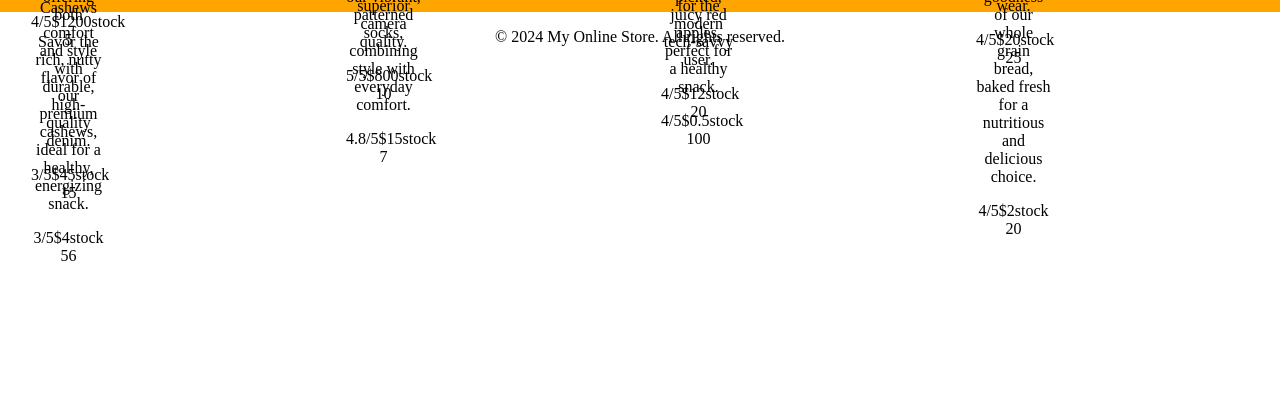
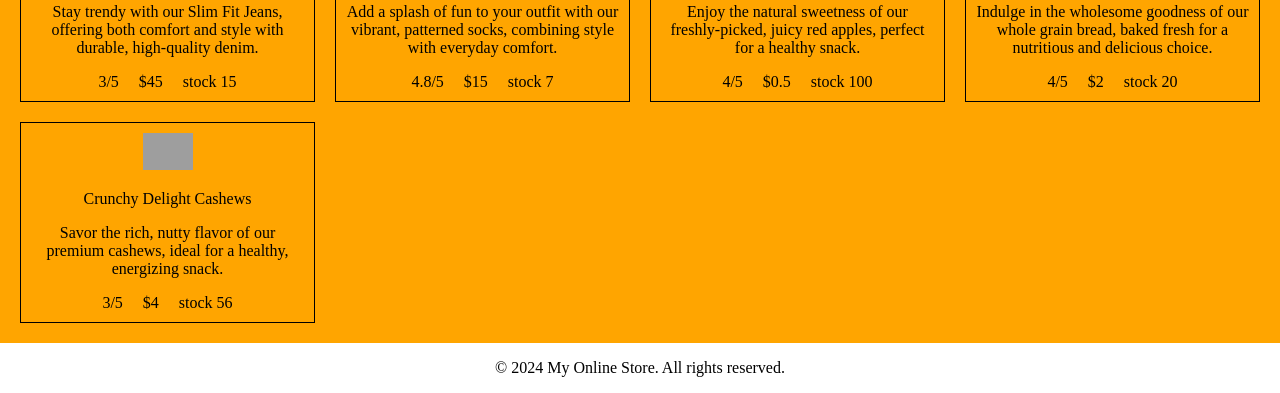
Before and after one commit to GVSU-CIS371/project1-webdevs, a website built with Vite: page index.html in a window 1280 px wide. Shown: the part 439-832 px from the top of the page. Before the commit the page ends 800 px from the top, so only its background shows below. Built offline with nearby package versions, Linux system fonts and the light colour scheme; grey boxes are pictures that could not be loaded.

Commit message:
fixed item text overflow

```diff
--- a/main.css
+++ b/main.css
@@ -32,6 +32,10 @@ header {
 nav li {
   display: inline-block;
 }
+
+span {
+  margin: 10px;
+}
 main {
   grid-area: main;
   display: grid;
@@ -45,14 +49,14 @@ main {
   border: 1px solid black;
   padding: 10px;
   text-align: center;
-  height: 75px;
-  width: 75px;
+  /* height: 75px;
+  width: 75px; */
 }
 
 .store-item img {
-max-width: 50px;
-max-height: 50px;
-object-fit: cover;
+  max-width: 50px;
+  max-height: 50px;
+  object-fit: cover;
 }
 
 
```
